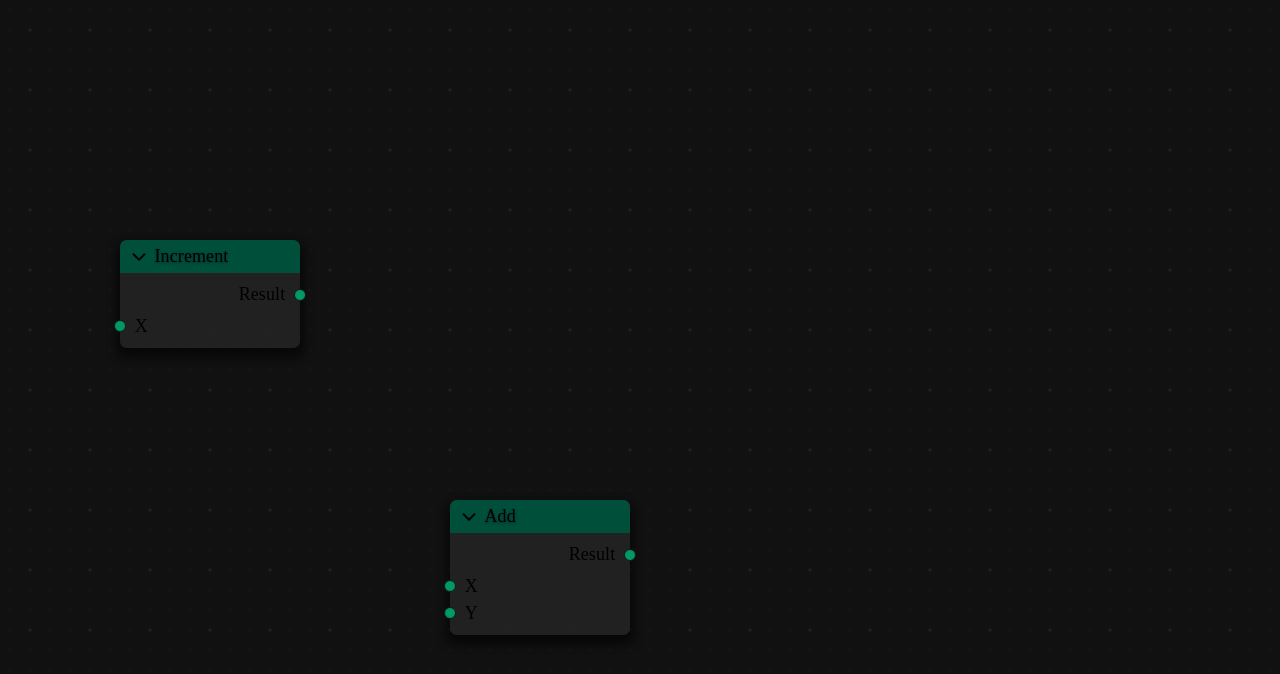
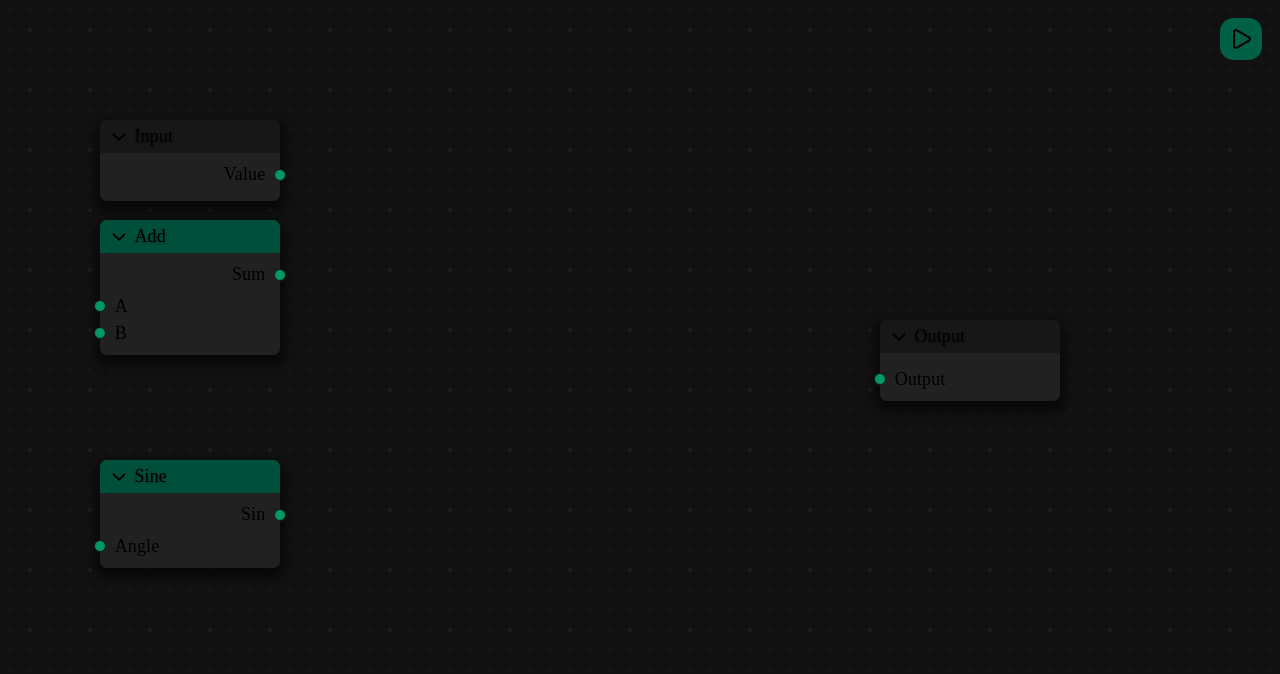
Before and after one commit to claudedjoumessi/nodemap, a React (Vite) app: page / in a window 1280 px wide. Shown: the top 674 px of the page. Built offline with nearby package versions, Linux system fonts and the light colour scheme.

Commit message:
(feat): calculate output based on the node connection in evaluate function

```diff
--- a/src/components/Canvas.tsx
+++ b/src/components/Canvas.tsx
@@ -3,28 +3,46 @@ import Node from "./Node";
 import type { PendingConnection, Connection, TNode } from "../lib/types";
 import BezierLayer from "./BezierLayer";
 import { nanoid } from "nanoid";
+import { Play } from "lucide-react";
 
 const Canvas = () => {
   const nodesData: TNode[] = [
     {
-      id: "e",
-      name: "Increment",
-      position: { x: 120, y: 240 },
-      inputs: [{ id: "I1", name: "X" }],
-      outputs: [{ id: "O1", name: "Result" }],
+      id: "in",
+      name: "Input",
+      position: { x: 100, y: 120 },
+      inputs: [],
+      outputs: [{ id: "Val", name: "Value" }],
+      type: "input",
     },
     {
-      id: "m",
+      id: "out",
+      name: "Output",
+      position: { x: 880, y: 320 },
+      inputs: [{ id: "Out", name: "Output" }],
+      outputs: [],
+      type: "output",
+    },
+    {
+      id: "a",
       name: "Add",
-      position: { x: 450, y: 500 },
+      position: { x: 100, y: 220 },
       inputs: [
-        { id: "I1", name: "X" },
-        { id: "I2", name: "Y" },
+        { id: "A", name: "A" },
+        { id: "B", name: "B" },
       ],
-      outputs: [{ id: "O1", name: "Result" }],
+      outputs: [{ id: "Out", name: "Sum" }],
+      type: "add",
+    },
+    {
+      id: "s",
+      name: "Sine",
+      position: { x: 100, y: 460 },
+      inputs: [{ id: "Angle", name: "Angle" }],
+      outputs: [{ id: "Out", name: "Sin" }],
+      type: "sine",
     },
   ];
-
   const [nodes, setNodes] = useState(nodesData);
   const [nodeDragging, setNodeDragging] = useState<{
     id: string;
@@ -164,6 +182,49 @@ const Canvas = () => {
     return connections.filter((c) => c !== delConn);
   };
 
+  const getNodeParents = (destNodeId: string) => {
+    const sources = [];
+    const parents = [];
+
+    const parConns = connections.filter((c) => c.targetNodeId === destNodeId);
+
+    for (const pC of parConns) {
+      sources.push(pC.sourceNodeId);
+    }
+
+    for (const source of sources) {
+      const nS = nodes.find((n) => n.id === source);
+      if (!nS) continue;
+      parents.push(nS);
+    }
+
+    return parents;
+  };
+
+  type NodeCallback = (variable: number) => number;
+
+  // Evaluate Pipeline
+  const evaluate = (nodeId: string): NodeCallback => {
+    const node = nodes.find((n) => n.id === nodeId)!;
+    const parents = getNodeParents(nodeId);
+    const inputs = parents.map((p) => evaluate(p.id));
+
+    switch (node.type) {
+      case "input":
+        return (x) => x;
+      case "sine":
+        return (x) => Math.sin(inputs[0]?.(x) ?? x);
+      case "multiply":
+        return (x) => inputs[0](x) * inputs[1](x);
+      case "add":
+        return (x) => (inputs[0]?.(x) ?? 0) + (inputs[1]?.(x) ?? 0);
+      case "output":
+        return (x) => inputs[0]?.(x) ?? 0;
+      default:
+        return (_x) => 0;
+    }
+  };
+
   return (
     <div
       id="canvasScreen"
@@ -187,6 +248,13 @@ const Canvas = () => {
           onInputMouseDown={handleDisconnect}
         />
       ))}
+      <button
+        type="button"
+        onClick={() => console.log(evaluate("out")(30 * (Math.PI / 180)))}
+        className="absolute top-4 right-4 bg-emerald-800 p-2 rounded-xl active:bg-emerald-900 active:scale-95 cursor-pointer"
+      >
+        <Play />
+      </button>
     </div>
   );
 };
--- a/src/components/Node.tsx
+++ b/src/components/Node.tsx
@@ -5,11 +5,7 @@ import { useState } from "react";
 
 type NodeProps = {
   node: TNode;
-  registerPort: (
-    nodeId: string,
-    portId: string,
-    el: HTMLDivElement | null,
-  ) => void;
+  registerPort: (nodeId: string, portId: string, el: HTMLDivElement | null) => void;
   onDragStart: (nodeId: string, e: React.MouseEvent) => void;
   onOutputPortMouseDown: (nodeId: string, portId: string) => void;
   onInputMouseUp: (nodeId: string, portId: string) => void;
@@ -22,7 +18,7 @@ const Node = ({
   onDragStart,
   onOutputPortMouseDown,
   onInputMouseUp,
-  onInputMouseDown
+  onInputMouseDown,
 }: NodeProps) => {
   const [grabbing, setGrabbing] = useState(false);
 
@@ -32,12 +28,11 @@ const Node = ({
   };
 
   return (
-    <div
-      className="node"
-      style={{ top: node.position.y, left: node.position.x }}
-    >
+    <div className="node" style={{ top: node.position.y, left: node.position.x }}>
       <div
-        className={`node-header ${grabbing ? "cursor-grabbing" : "cursor-grab"}`}
+        className={`node-header ${(node.type === "input" || node.type === "output") && "io"}
+                    ${grabbing ? "cursor-grabbing" : "cursor-grab"}
+                  `}
         onMouseDown={(e) => handleHeaderMouseDown(e)}
         onMouseUp={() => setGrabbing(false)}
       >
@@ -54,7 +49,7 @@ const Node = ({
                 ref={(el) => registerPort(node.id, out.id, el)}
                 className="port-noodle"
                 onMouseDown={() => onOutputPortMouseDown(node.id, out.id)}
-                ></div>
+              ></div>
             </div>
           ))}
         </div>
--- a/src/index.css
+++ b/src/index.css
@@ -36,6 +36,10 @@
     padding: 3px var(--node-x-padding);
     @apply flex items-center gap-1 bg-emerald-900 rounded-t-md;
   }
+  .node-header.io {
+    padding: 3px var(--node-x-padding);
+    @apply flex items-center gap-1 bg-neutral-900 rounded-t-md;
+  }
   .node-name {
     text-shadow: 0 1px 3px #0007;
     @apply font-medium;
--- a/src/lib/types.ts
+++ b/src/lib/types.ts
@@ -4,6 +4,7 @@ type TNode = {
   position: { x: number; y: number };
   inputs: Port[];
   outputs: Port[];
+  type: "input" | "output" | "add" | "multiply" | "power" | "sine" | "clamp";
 };
 
 type Port = {
```
